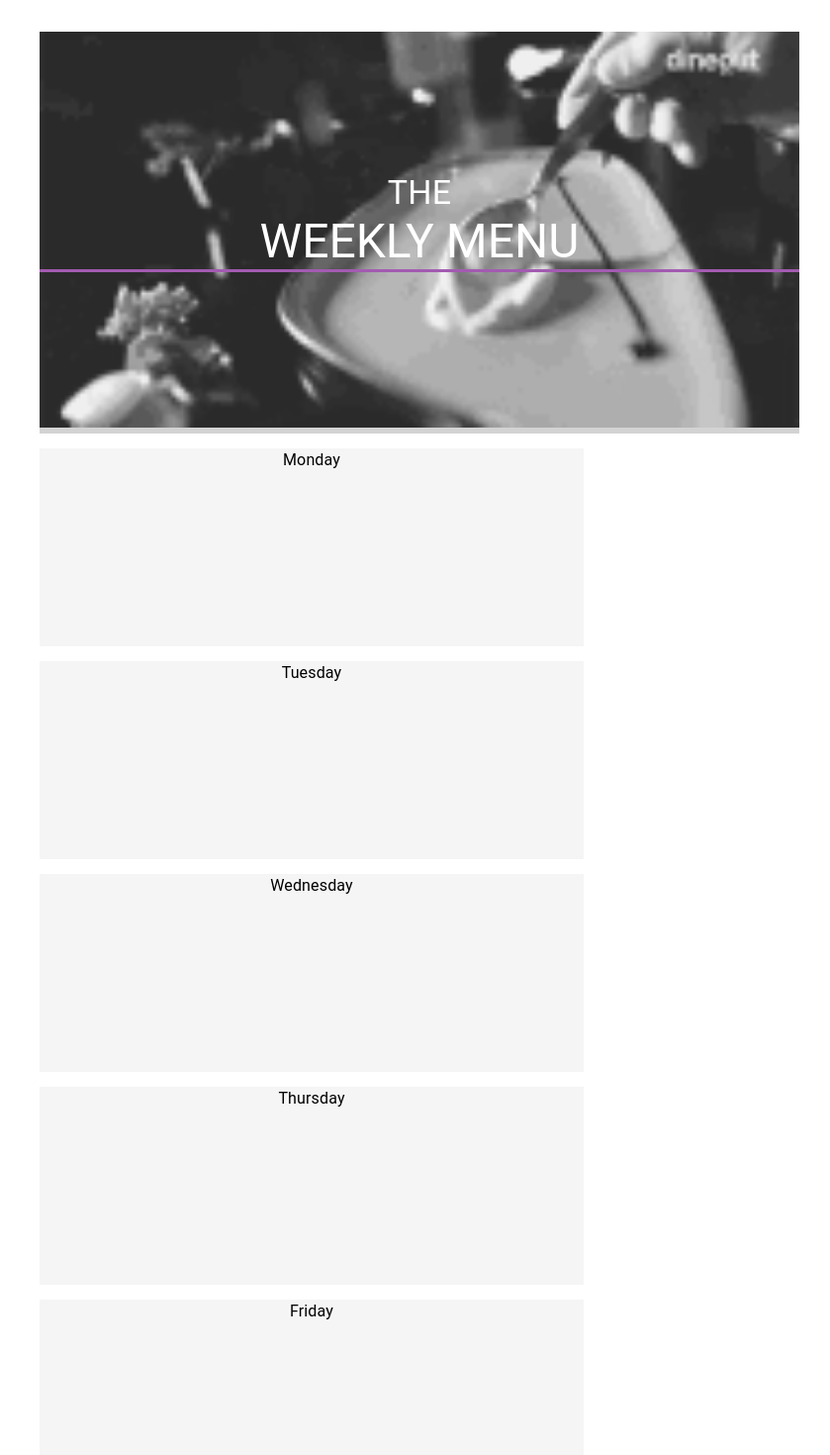
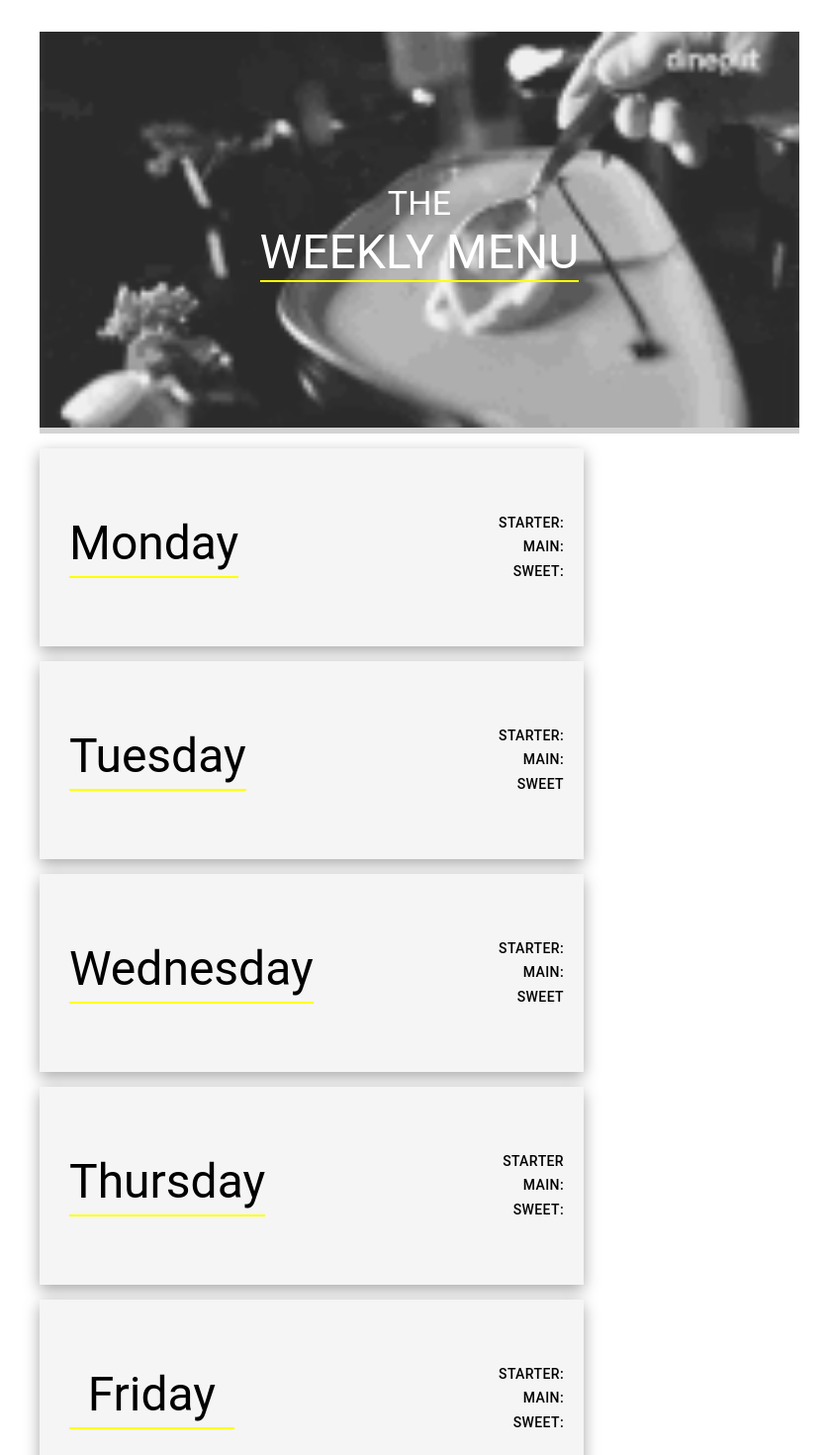
Before and after one commit to Lil-Youn/menu, a React (Vite) app: page / in a window 1280 px wide. Shown: the top 1470 px of the page at 99% size, without its empty margins (325-1164 px from the left). Built offline with nearby package versions, Linux system fonts and the light colour scheme.

Commit message:
add logic for getting data from local storage

```diff
--- a/src/pages/App.tsx
+++ b/src/pages/App.tsx
@@ -1,10 +1,25 @@
+import { Box } from "@mui/material";
+import Typography from "@mui/material/Typography";
 import "./App.css";
-import { Box, Divider } from "@mui/material";
-import Typography from "@mui/material/Typography";
 
+import { useEffect, useState } from "react";
 import gifImage from "./prepping-up-dineout.gif";
 
 function App() {
+  const [db, setDb] = useState({
+    Monday: { starter: "", main: "", sweet: "" },
+    Tuesday: { starter: "", main: "", sweet: "" },
+    Wednesday: { starter: "", main: "", sweet: "" },
+    Thursday: { starter: "", main: "", sweet: "" },
+    Friday: { starter: "", main: "", sweet: "" },
+  });
+
+  useEffect(() => {
+    const storedDb = localStorage.getItem("db");
+    if (storedDb) {
+      setDb(JSON.parse(storedDb));
+    }
+  }, []);
   return (
     <>
       <Box
@@ -57,19 +72,13 @@ function App() {
               <Typography variant="h4" color="white">
                 THE
               </Typography>
-              <Typography variant="h3" color="white">
+              <Typography
+                variant="h3"
+                color="white"
+                sx={{ borderBottom: "2px solid yellow" }}
+              >
                 WEEKLY MENU
               </Typography>
-              <Divider
-                sx={{
-                  bgcolor: "secondary.light",
-                  borderBottomWidth: "3px",
-                  width: "100%",
-                  zIndex: 9999,
-                  justifyContent: "center",
-                  marginBottom: "20px",
-                }}
-              />
             </Box>
           </Box>
         </Box>
@@ -89,56 +98,224 @@ function App() {
             height: "200px",
             width: "550px",
             bgcolor: "whitesmoke",
-            alignSelf: "flex-start",
-            left: "30%",
+            display: "flex",
+            flexDirection: "row",
+            alignItems: "center",
+            boxShadow: "rgba(0, 0, 0, 0.35) 0px 5px 15px",
           }}
         >
-          <Typography color="black">Monday</Typography>
+          <Typography
+            variant="h3"
+            color="black"
+            sx={{
+              flex: "1",
+              borderBottom: "2px solid yellow",
+              pb: "5px",
+              marginLeft: "30px",
+            }}
+          >
+            Monday
+          </Typography>
+          <Box
+            sx={{
+              display: "flex",
+              flexDirection: "column",
+              flex: "2",
+              alignItems: "flex-end",
+              pr: "20px",
+            }}
+          >
+            <Typography variant="button" color="black">
+              Starter: {db.Monday.starter}
+            </Typography>
+            <Typography variant="button" color="black">
+              Main: {db.Monday.main}
+            </Typography>
+            <Typography variant="button" color="black">
+              Sweet: {db.Monday.sweet}
+            </Typography>
+          </Box>
         </Box>
+
         <Box
           sx={{
+            marginTop: "15px",
             marginBottom: "15px",
             height: "200px",
             width: "550px",
             bgcolor: "whitesmoke",
-            alignSelf: "flex-end",
-            right: "30%",
+            display: "flex",
+            flexDirection: "row",
+            alignItems: "center",
+            boxShadow: "rgba(0, 0, 0, 0.35) 0px 5px 15px",
           }}
         >
-          <Typography color="black">Tuesday</Typography>
+          <Typography
+            variant="h3"
+            color="black"
+            sx={{
+              flex: "1",
+              borderBottom: "2px solid yellow",
+              pb: "5px",
+              marginLeft: "30px",
+            }}
+          >
+            Tuesday
+          </Typography>
+          <Box
+            sx={{
+              display: "flex",
+              flexDirection: "column",
+              flex: "2",
+              alignItems: "flex-end",
+              pr: "20px",
+            }}
+          >
+            <Typography variant="button" color="black">
+              Starter:{db.Tuesday.starter}
+            </Typography>
+            <Typography variant="button" color="black">
+              Main:{db.Tuesday.main}
+            </Typography>
+            <Typography variant="button" color="black">
+              Sweet{db.Tuesday.sweet}
+            </Typography>
+          </Box>
         </Box>
         <Box
           sx={{
+            marginTop: "15px",
             marginBottom: "15px",
             height: "200px",
             width: "550px",
             bgcolor: "whitesmoke",
-            alignSelf: "flex-start",
+            display: "flex",
+            flexDirection: "row",
+            alignItems: "center",
+            boxShadow: "rgba(0, 0, 0, 0.35) 0px 5px 15px",
           }}
         >
-          <Typography color="black">Wednesday</Typography>
+          <Typography
+            variant="h3"
+            color="black"
+            sx={{
+              flex: "1",
+              borderBottom: "2px solid yellow",
+              pb: "5px",
+              marginLeft: "30px",
+            }}
+          >
+            Wednesday
+          </Typography>
+          <Box
+            sx={{
+              display: "flex",
+              flexDirection: "column",
+              flex: "2",
+              alignItems: "flex-end",
+              pr: "20px",
+            }}
+          >
+            <Typography variant="button" color="black">
+              Starter:{db.Wednesday.starter}
+            </Typography>
+            <Typography variant="button" color="black">
+              Main:{db.Wednesday.main}
+            </Typography>
+            <Typography variant="button" color="black">
+              Sweet{db.Wednesday.sweet}
+            </Typography>
+          </Box>
         </Box>
         <Box
           sx={{
+            marginTop: "15px",
             marginBottom: "15px",
             height: "200px",
             width: "550px",
             bgcolor: "whitesmoke",
-            alignSelf: "flex-end",
+            display: "flex",
+            flexDirection: "row",
+            alignItems: "center",
+            boxShadow: "rgba(0, 0, 0, 0.35) 0px 5px 15px",
           }}
         >
-          <Typography color="black">Thursday</Typography>
+          <Typography
+            variant="h3"
+            color="black"
+            sx={{
+              flex: "1",
+              borderBottom: "2px solid yellow",
+              pb: "5px",
+              marginLeft: "30px",
+            }}
+          >
+            Thursday
+          </Typography>
+          <Box
+            sx={{
+              display: "flex",
+              flexDirection: "column",
+              flex: "2",
+              alignItems: "flex-end",
+              pr: "20px",
+            }}
+          >
+            <Typography variant="button" color="black">
+              Starter{db.Thursday.starter}
+            </Typography>
+            <Typography variant="button" color="black">
+              Main:{db.Thursday.main}
+            </Typography>
+            <Typography variant="button" color="black">
+              Sweet:{db.Thursday.sweet}
+            </Typography>
+          </Box>
         </Box>
         <Box
           sx={{
+            marginTop: "15px",
             marginBottom: "15px",
             height: "200px",
             width: "550px",
             bgcolor: "whitesmoke",
-            alignSelf: "flex-start",
+            display: "flex",
+            flexDirection: "row",
+            alignItems: "center",
+            boxShadow: "rgba(0, 0, 0, 0.35) 0px 5px 15px",
           }}
         >
-          <Typography color="black">Friday</Typography>
+          <Typography
+            variant="h3"
+            color="black"
+            sx={{
+              flex: "1",
+              borderBottom: "2px solid yellow",
+              pb: "5px",
+              marginLeft: "30px",
+            }}
+          >
+            Friday
+          </Typography>
+          <Box
+            sx={{
+              display: "flex",
+              flexDirection: "column",
+              flex: "2",
+              alignItems: "flex-end",
+              pr: "20px",
+            }}
+          >
+            <Typography variant="button" color="black">
+              Starter:{db.Friday.starter}
+            </Typography>
+            <Typography variant="button" color="black">
+              Main:{db.Friday.main}
+            </Typography>
+            <Typography variant="button" color="black">
+              Sweet:{db.Friday.sweet}
+            </Typography>
+          </Box>
         </Box>
       </Box>
     </>
```
